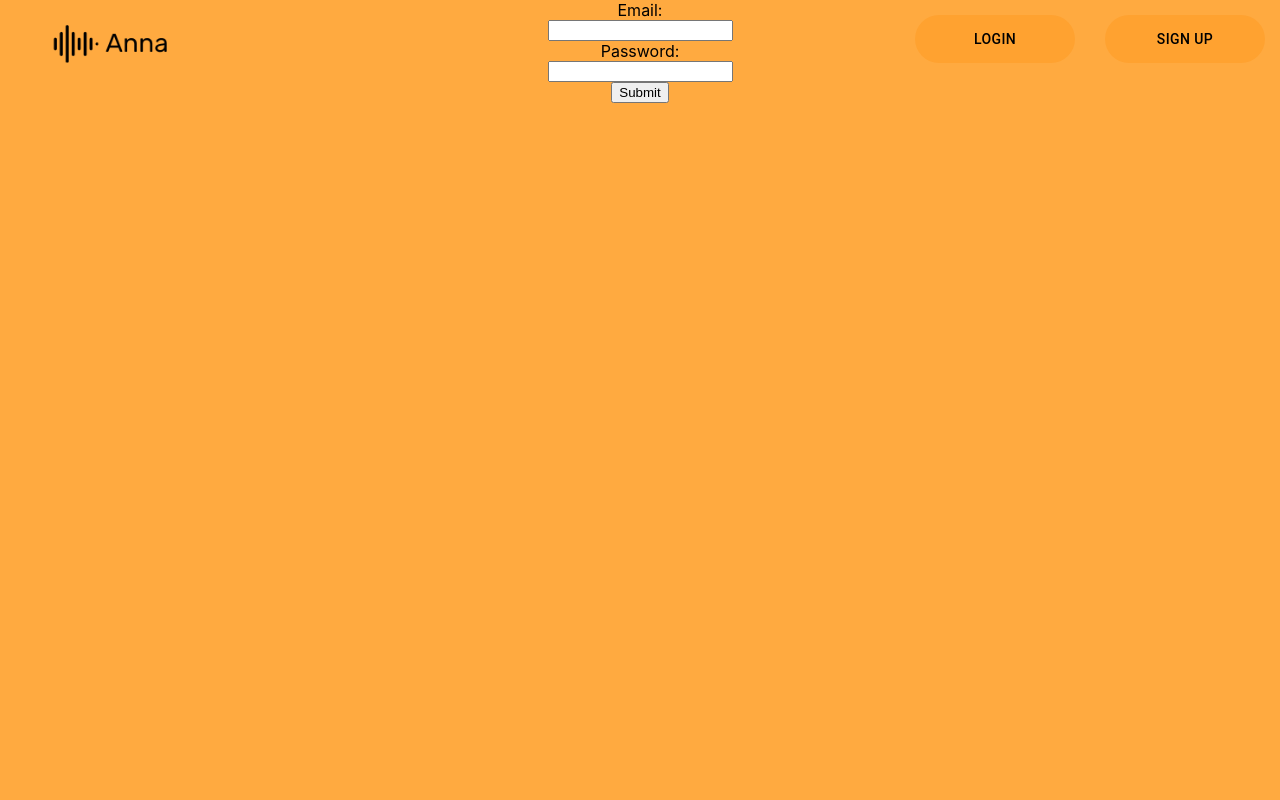
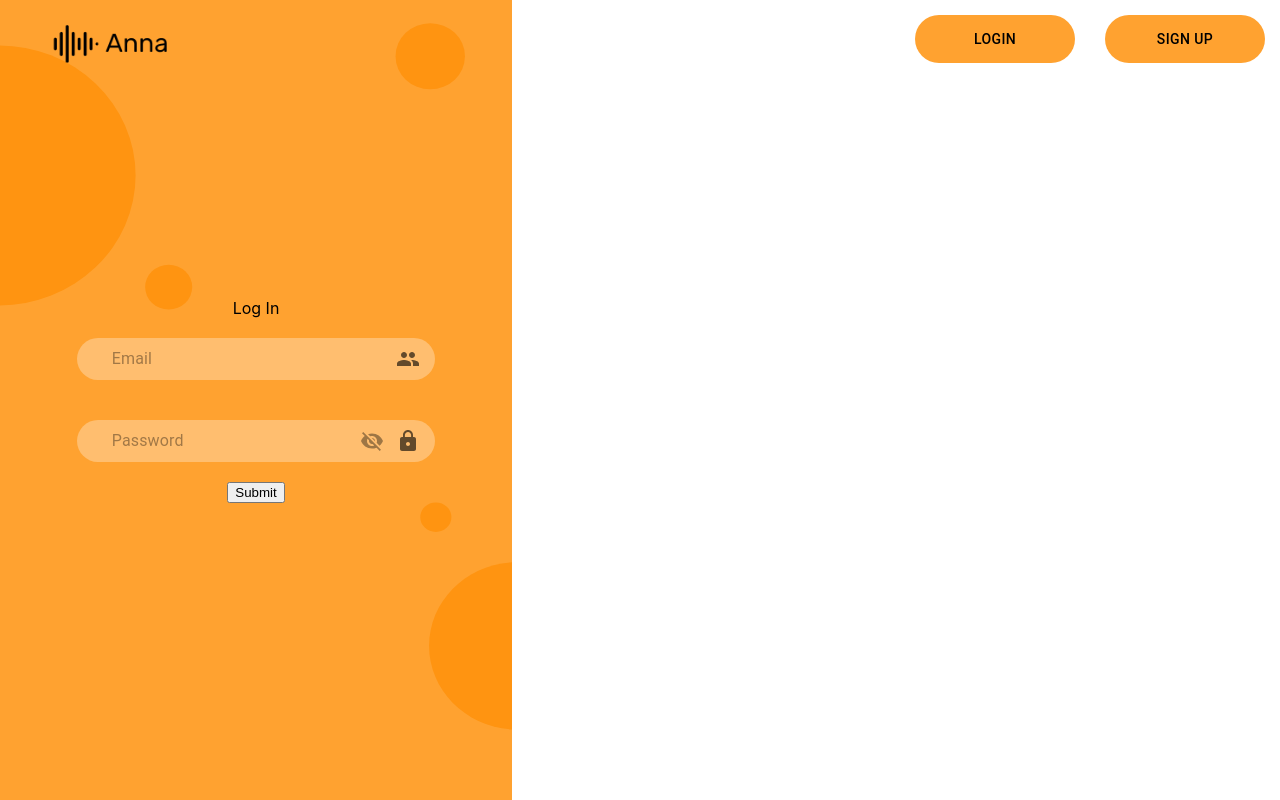
Before and after one commit to DorKachlon/translation, a React (Create React App) app in the folder client/: page /login in a window 1280 px wide. Built offline with nearby package versions, Linux system fonts and the light colour scheme.

Commit message:
new login style and works with context

```diff
--- a/client/src/pages/Login/index.js
+++ b/client/src/pages/Login/index.js
@@ -1,25 +1,40 @@
-import React, { useState, useRef } from "react";
+import React, { useState, useRef, useContext } from "react";
 import network from "../../services/network";
 import { useHistory } from "react-router-dom";
+import FormControl from "@material-ui/core/FormControl";
+import InputLabel from "@material-ui/core/InputLabel";
+import Input from "@material-ui/core/Input";
+import InputAdornment from "@material-ui/core/InputAdornment";
+import PeopleIcon from "@material-ui/icons/People";
+import Visibility from "@material-ui/icons/Visibility";
+import VisibilityOff from "@material-ui/icons/VisibilityOff";
+import LockIcon from "@material-ui/icons/Lock";
+import IconButton from "@material-ui/core/IconButton";
+import InputBase from "@material-ui/core/InputBase";
+import { MyFormControl } from "./styled";
+import { Logged } from "../../context/LoggedIn";
+
 import "./style.css";
 
 export default function Login() {
-  const [showPassword, setShowPassword] = useState(true);
+  const [showPassword, setShowPassword] = useState(false);
   const [rememberMe, setRememberMe] = useState(false);
   const [error, setError] = useState("");
-  const password = useRef();
-  const email = useRef();
+  const [password, setPassword] = useState("");
+  const [email, setEmail] = useState("");
   let history = useHistory();
+  const LoggedContext = useContext(Logged);
 
   async function clickHandler(event) {
     event.preventDefault();
     const obj = {
-      email: email.current.value,
-      password: password.current.value,
+      email,
+      password,
       rememberMe,
     };
     try {
       await network.post(`/api/v1/auth/login`, obj);
+      LoggedContext.setLogged(true);
       history.push("/home");
     } catch (error) {
       setError(error.response.data);
@@ -27,21 +42,52 @@ export default function Login() {
   }
 
   return (
-    <div>
-      <form className="form-flex-column" onSubmit={(e) => clickHandler(e)}>
-        <label for="email">Email:</label>
-        <input name="email" type="email" required ref={email}></input>
-        <label for="password">Password:</label>
-        <input
-          name="password"
-          type={showPassword ? "text" : "password"}
-          ref={password}
-          required
-        ></input>
-        <button type="submit">Submit</button>
-
+    <div className="login-page">
+      <div className="login-background">
+        <div>Log In</div>
+        <form className="form-flex-column" onSubmit={(e) => clickHandler(e)}>
+          <MyFormControl>
+            <InputBase
+              type="email"
+              name="email"
+              placeholder="Email"
+              // value={userName}
+              required
+              onChange={(e) => setEmail(e.currentTarget.value)}
+              endAdornment={
+                <InputAdornment style={{ opacity: "0.7" }} position="end">
+                  <PeopleIcon />
+                </InputAdornment>
+              }
+            />
+          </MyFormControl>
+          <MyFormControl>
+            <InputBase
+              name="password"
+              placeholder="Password"
+              value={password}
+              required
+              type={showPassword ? "text" : "password"}
+              onChange={(e) => setPassword(e.currentTarget.value)}
+              endAdornment={
+                <InputAdornment position="end">
+                  <IconButton
+                    id="reveal"
+                    style={{ opacity: "0.7" }}
+                    aria-label="toggle password visibility"
+                    onClick={() => setShowPassword((prev) => !prev)}
+                  >
+                    {showPassword ? <Visibility /> : <VisibilityOff />}
+                  </IconButton>
+                  <LockIcon style={{ opacity: "0.7" }} />
+                </InputAdornment>
+              }
+            />
+          </MyFormControl>
+          <button type="submit">Submit</button>
+        </form>
         {error && <div>{error}</div>}
-      </form>
+      </div>
     </div>
   );
 }
--- a/client/src/pages/Login/style.css
+++ b/client/src/pages/Login/style.css
@@ -1,6 +1,25 @@
+.login-page {
+  height: 100vh;
+  width: 100vw;
+  background-color: white;
+}
+
 .form-flex-column {
+  width: 100%;
   display: flex;
   flex-direction: column;
   align-items: center;
   justify-content: center;
 }
+
+.login-background {
+  background-image: url(background.svg);
+  background-repeat: no-repeat;
+  background-size: cover;
+  width: 40vw;
+  height: 100vh;
+  display: flex;
+  flex-direction: column;
+  justify-content: center;
+  align-items: center;
+}
--- /dev/null
+++ b/client/src/pages/Login/styled.js
@@ -0,0 +1,13 @@
+import styled from "styled-components";
+import FormControl from "@material-ui/core/FormControl";
+
+export const MyFormControl = styled(FormControl)`
+  background-color: rgba(255, 255, 255, 0.3) !important;
+  border-radius: 50px !important;
+  padding: 5px 15px !important;
+  width: 70% !important;
+  margin: 20px !important;
+  & input {
+    padding-left: 20px;
+  }
+`;
```
Also changed, not shown: client/src/pages/Login/background.svg (added).
